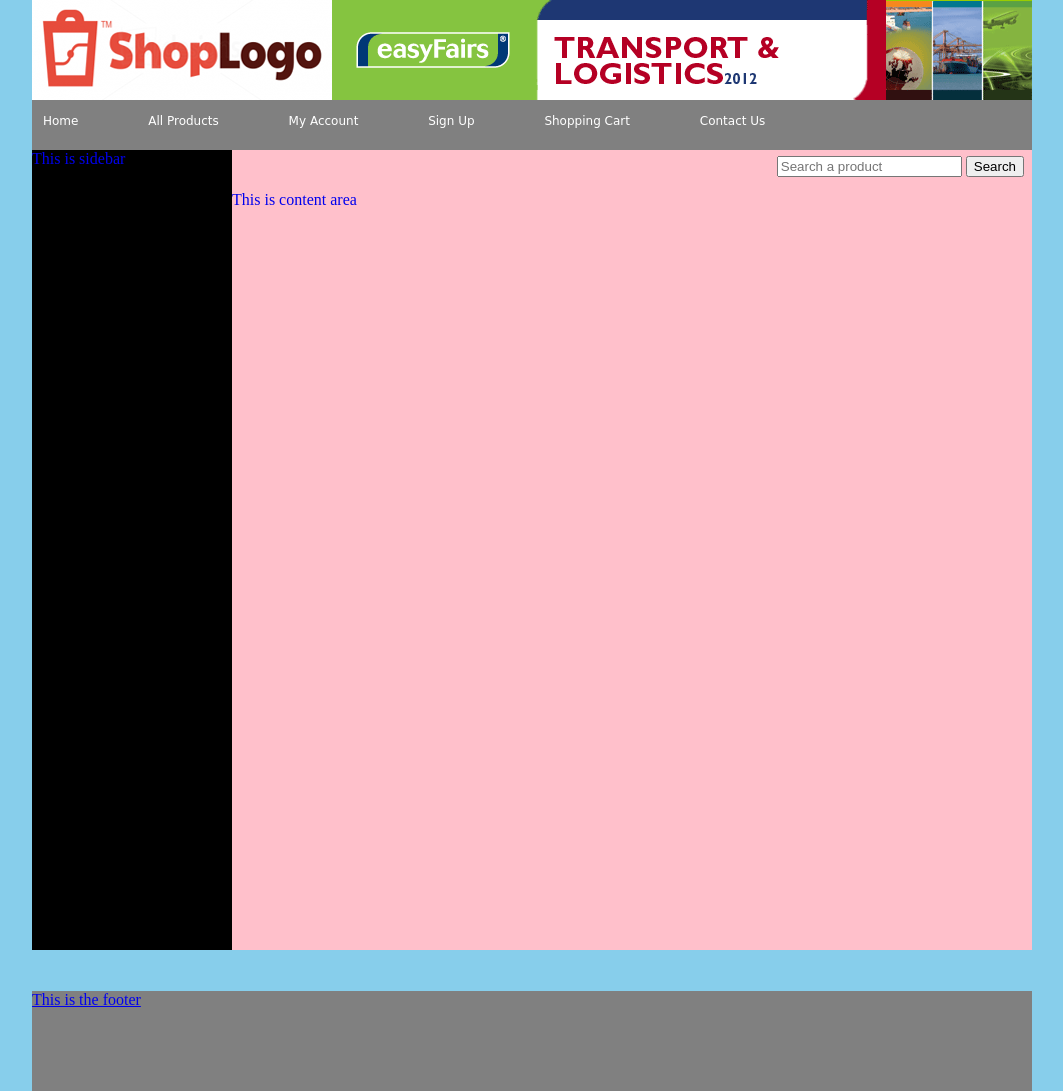
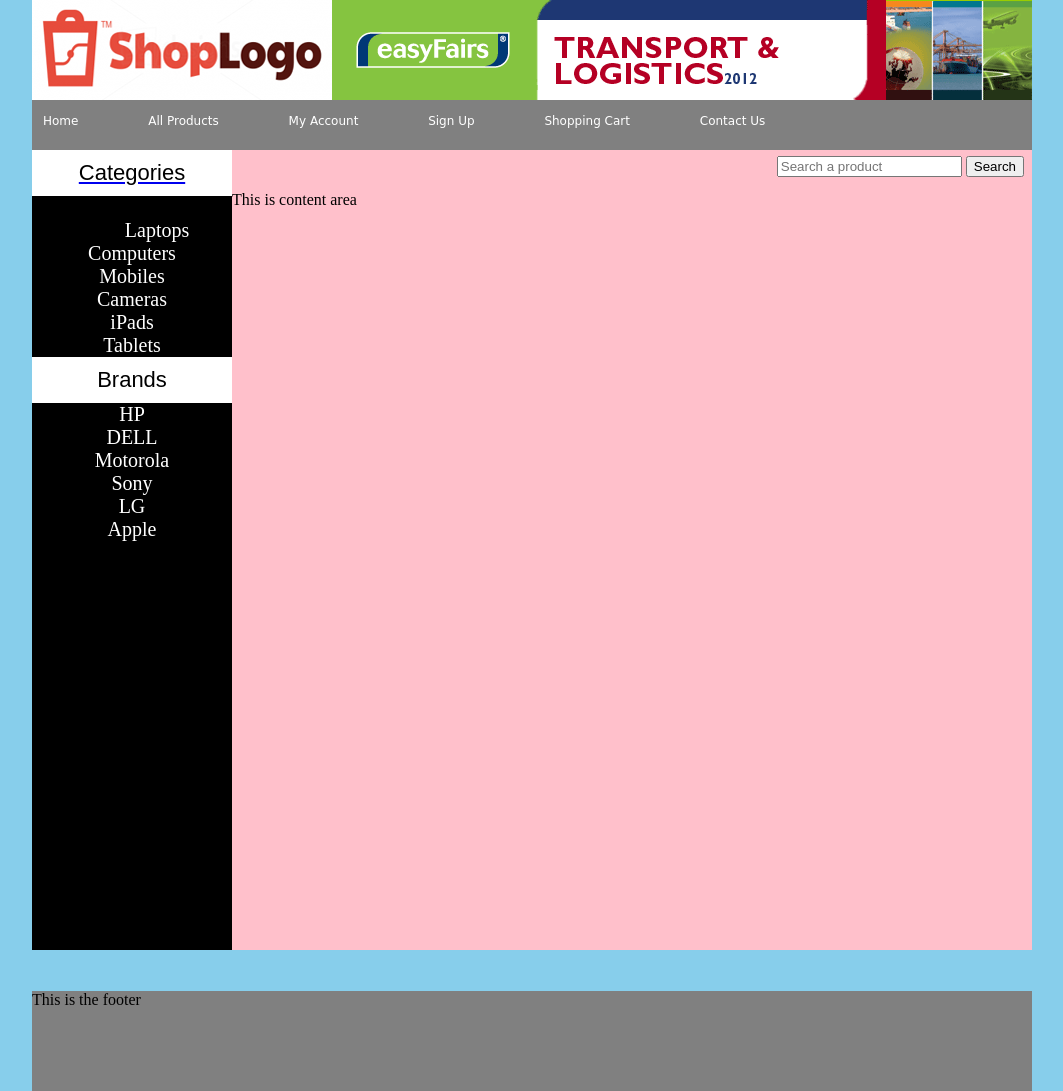
Before and after one commit to affenddy/ecom, a PHP site: page / in a window 1280 px wide. Shown: the whole page, without its empty margins (108-1171 px from the left). Run offline with PHP 8.4, Linux system fonts and the light colour scheme.

Commit message:
Added categories and brands

```diff
--- a/index.php
+++ b/index.php
@@ -30,7 +30,6 @@
 				<li><a href="#">Sign Up</li>
 				<li><a href="#">Shopping Cart</li>
 				<li><a href="#">Contact Us</li>
-
 			</ul>
 
 
@@ -48,7 +47,32 @@
 
 		<div class="content_wrapper">
 
-		        <div id="sidebar">This is sidebar</div>
+		        <div id="sidebar">
+
+				<div id="sidebar_title">Categories</div>
+
+				<ul id="cats">
+					<li><a href="#">Laptops</a></li>
+					<li><a href="#">Computers</a></li>
+					<li><a href="#">Mobiles</a></li>
+					<li><a href="#">Cameras</a></li>
+					<li><a href="#">iPads</a></li>
+					<li><a href="#">Tablets</a></li>
+				</ul>
+
+	                        <div id="sidebar_title">Brands</div>
+
+				<ul id="cats">
+					<li><a href="#">HP</a></li>
+					<li><a href="#">DELL</a></li>
+					<li><a href="#">Motorola</a></li>
+					<li><a href="#">Sony</a></li>
+					<li><a href="#">LG</a></li>
+					<li><a href="#">Apple</a></li>
+				</ul>
+
+
+			</div>
 
 			<div id="content_area">This is content area</div>
 
--- a/styles/style.css
+++ b/styles/style.css
@@ -109,6 +109,39 @@ background:black;
 float:left;
 }
 
+#sidebar_title{
+background:white;
+color:black;
+font-size:22px;
+font-family:arial;
+padding:10px;
+text-align:center;
+}
+
+#cats {
+	text-align:center;
+}
+
+#cats li {
+list-style:none;
+margins:5px;
+}
+
+#cats a{
+color:white;
+padding:15px;
+margin:10px;
+text-align:center;
+font-size:20px;
+text-decoration:none;
+}
+
+#cats a:hover {
+color:orange;
+font-weight:bolder;
+text-decoration:underline;
+}
+
 
 #footer	{
 width:1000px;
```
